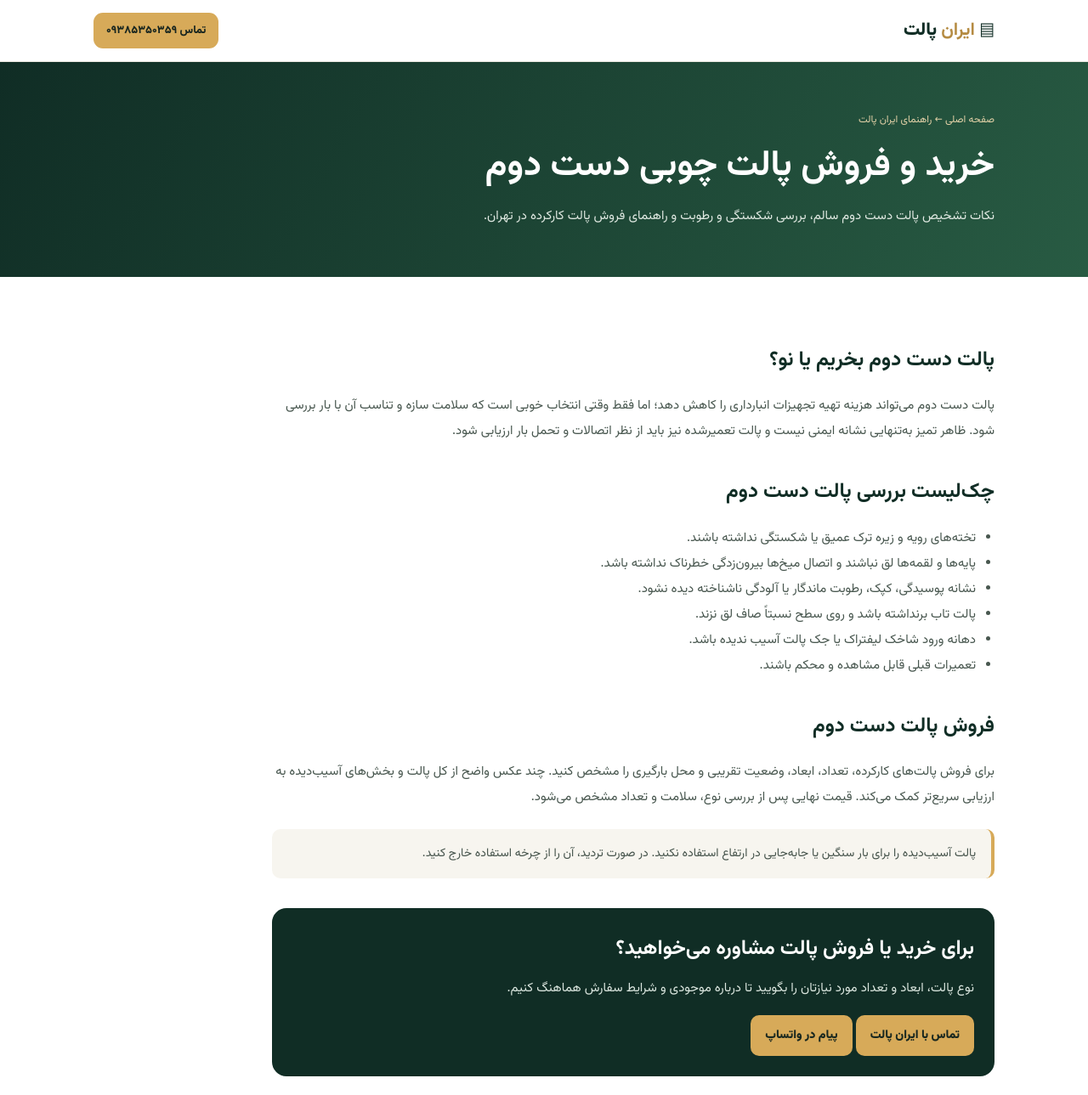
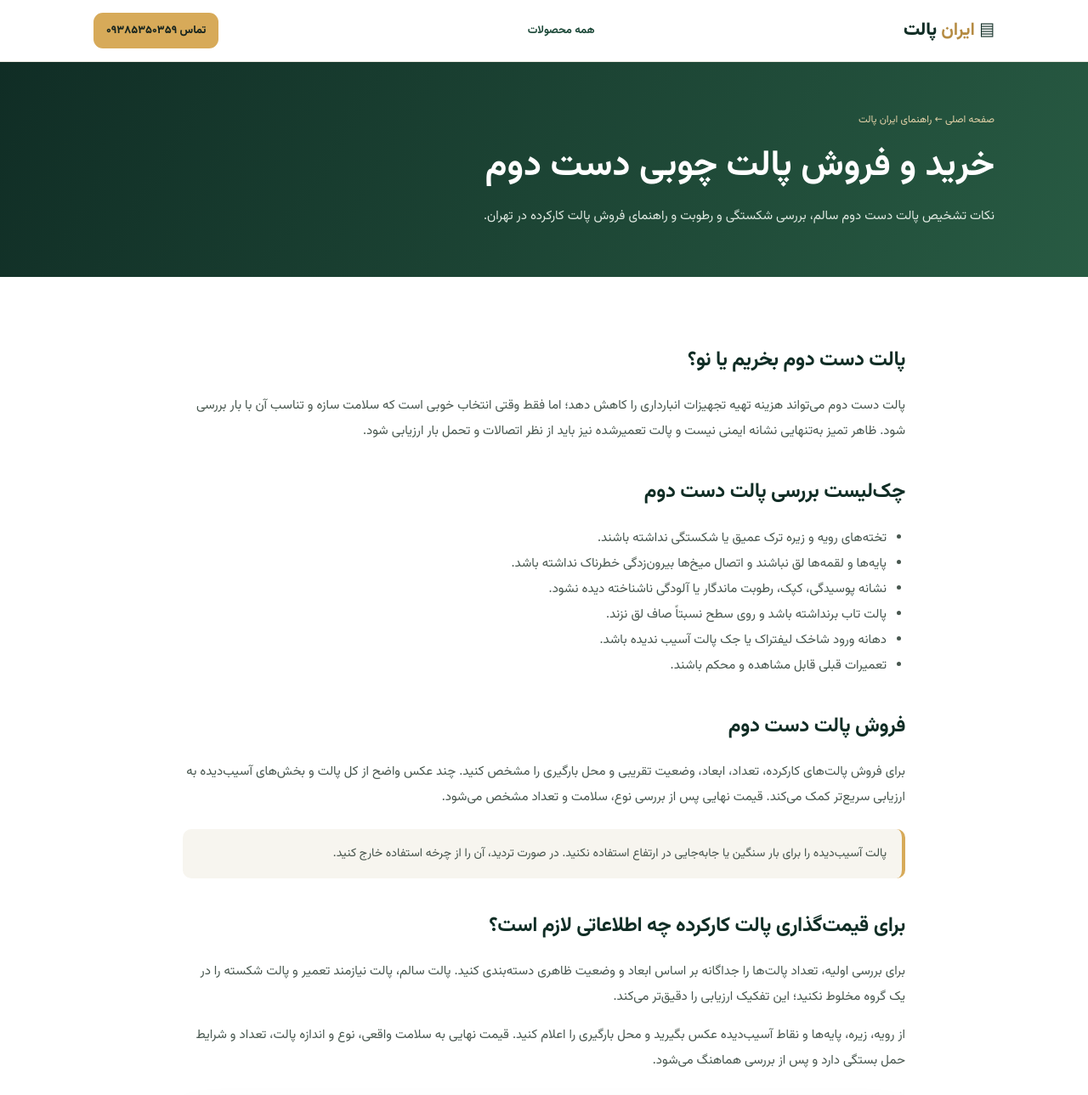
Before and after one commit to iranpalleet-afk/iranpalet, a plain HTML site: page pallet-used.html in a window 1280 px wide. Shown: the top 1289 px of the page at 85% size. Drawn offline with Linux system fonts and the light colour scheme.

Commit message:
Improve SEO and ordering guidance for pallet-used.html

```diff
--- a/pallet-used.html
+++ b/pallet-used.html
@@ -1,8 +1,10 @@
 <!doctype html>
 <html lang="fa" dir="rtl"><head><meta charset="utf-8"><meta name="viewport" content="width=device-width,initial-scale=1">
-<title>خرید و فروش پالت چوبی دست دوم | ایران پالت</title><meta name="description" content="نکات تشخیص پالت دست دوم سالم، بررسی شکستگی و رطوبت و راهنمای فروش پالت کارکرده در تهران."><meta name="robots" content="index,follow">
+<title>خرید و فروش پالت چوبی دست دوم در تهران | ایران پالت</title><meta name="description" content="راهنمای خرید پالت چوبی دست دوم و فروش پالت کارکرده در تهران؛ بررسی شکستگی، پوسیدگی، اتصالات، ابعاد و نکات اعلام تعداد و قیمت."><meta name="robots" content="index,follow">
 <link rel="canonical" href="https://iranpalleet-afk.github.io/iranpalet/pallet-used.html">
 <meta name="theme-color" content="#102d25">
+<meta name="author" content="ایران پالت"><meta property="og:locale" content="fa_IR"><meta property="og:type" content="website"><meta property="og:site_name" content="ایران پالت"><meta property="og:title" content="خرید و فروش پالت چوبی دست دوم در تهران | ایران پالت"><meta property="og:description" content="راهنمای خرید پالت چوبی دست دوم و فروش پالت کارکرده در تهران؛ بررسی شکستگی، پوسیدگی، اتصالات، ابعاد و نکات اعلام تعداد و قیمت."><meta property="og:url" content="https://iranpalleet-afk.github.io/iranpalet/pallet-used.html"><meta name="twitter:card" content="summary"><meta name="twitter:title" content="خرید و فروش پالت چوبی دست دوم در تهران | ایران پالت"><meta name="twitter:description" content="راهنمای خرید پالت چوبی دست دوم و فروش پالت کارکرده در تهران؛ بررسی شکستگی، پوسیدگی، اتصالات، ابعاد و نکات اعلام تعداد و قیمت."><link rel="icon" href="favicon.svg" type="image/svg+xml"><link rel="preconnect" href="https://fonts.googleapis.com"><link rel="preconnect" href="https://fonts.gstatic.com" crossorigin>
+<script type="application/ld+json">{"@context":"https://schema.org","@graph":[{"@type":"WebPage","@id":"https://iranpalleet-afk.github.io/iranpalet/pallet-used.html#webpage","url":"https://iranpalleet-afk.github.io/iranpalet/pallet-used.html","name":"خرید و فروش پالت چوبی دست دوم در تهران | ایران پالت","description":"راهنمای خرید پالت چوبی دست دوم و فروش پالت کارکرده در تهران؛ بررسی شکستگی، پوسیدگی، اتصالات، ابعاد و نکات اعلام تعداد و قیمت.","inLanguage":"fa-IR","isPartOf":{"@type":"WebSite","name":"ایران پالت","url":"https://iranpalleet-afk.github.io/iranpalet/"}},{"@type":"BreadcrumbList","itemListElement":[{"@type":"ListItem","position":1,"name":"صفحه اصلی","item":"https://iranpalleet-afk.github.io/iranpalet/"},{"@type":"ListItem","position":2,"name":"خرید و فروش پالت چوبی دست دوم در تهران","item":"https://iranpalleet-afk.github.io/iranpalet/pallet-used.html"}]}]}</script>
 <style>
 @import url('https://fonts.googleapis.com/css2?family=Vazirmatn:wght@400;500;600;700;800;900&display=swap');
 :root{--forest:#102d25;--green:#1d4939;--gold:#d7aa59;--cream:#f7f5ef;--ink:#17251f;--muted:#69766f;--line:#e9e7df}
@@ -12,17 +14,18 @@ header{background:#fff;border-bottom:1px solid var(--line);position:sticky;top:0
 main{padding:42px 0 70px}.content{max-width:850px}.content h2{font-size:24px;color:var(--forest);margin:32px 0 10px}.content h3{font-size:18px;color:var(--green);margin:23px 0 8px}.content p,.content li{font-size:15px;color:#48574f}.content ul{padding-right:22px}.note{background:var(--cream);border-right:4px solid var(--gold);padding:15px 18px;border-radius:10px;margin:22px 0;color:#45534b;font-size:14px}
 table{width:100%;border-collapse:collapse;margin:18px 0;font-size:14px}td,th{border:1px solid var(--line);padding:11px;text-align:right}th{background:var(--cream);color:var(--forest)}
 .cta{background:var(--forest);color:#fff;border-radius:17px;padding:24px;margin-top:35px}.cta h2{color:#fff;margin:0 0 8px}.cta p{color:#dbe6df;margin:0 0 16px}.btn{display:inline-block;background:var(--gold);color:#18271f;border-radius:10px;padding:10px 17px;font-weight:900;font-size:14px}
-.related{display:flex;flex-wrap:wrap;gap:10px;margin-top:25px}.related a{background:#f2f3ef;border:1px solid var(--line);border-radius:9px;padding:8px 12px;font-size:13px;color:var(--green);font-weight:700}
+.content{margin-inline:auto}.content h2{letter-spacing:-.35px}.content a:focus-visible,.nav a:focus-visible{outline:3px solid #d7aa59;outline-offset:3px}.cta{box-shadow:0 18px 42px #102d251c}.btn{transition:transform .2s,box-shadow .2s}.btn:hover{transform:translateY(-2px);box-shadow:0 8px 20px #0002}.related{display:flex;flex-wrap:wrap;gap:10px;margin-top:25px}.related a{background:#f2f3ef;border:1px solid var(--line);border-radius:9px;padding:8px 12px;font-size:13px;color:var(--green);font-weight:700}
 footer{background:#0b211b;color:#dce6df;padding:23px 0;font-size:12px}.foot{display:flex;justify-content:space-between;gap:12px;flex-wrap:wrap}
 @media(max-width:600px){.hero{padding:40px 0}.nav{height:64px}.content h2{font-size:21px}td,th{padding:8px;font-size:12px}}
 </style></head><body>
-<header><div class="wrap nav"><a class="brand" href="index.html">▤ <b>ایران</b> پالت</a><a href="tel:09385350359">تماس ۰۹۳۸۵۳۵۰۳۵۹</a></div></header>
+<header><div class="wrap nav"><a class="brand" href="index.html">▤ <b>ایران</b> پالت</a><a href="products.html" style="font-size:13px;font-weight:700;color:#1d4939">همه محصولات</a><a href="tel:09385350359">تماس ۰۹۳۸۵۳۵۰۳۵۹</a></div></header>
 <section class="hero"><div class="wrap"><div class="crumb"><a href="index.html">صفحه اصلی</a> ← راهنمای ایران پالت</div><h1>خرید و فروش پالت چوبی دست دوم</h1><p>نکات تشخیص پالت دست دوم سالم، بررسی شکستگی و رطوبت و راهنمای فروش پالت کارکرده در تهران.</p></div></section>
 <main><div class="wrap"><article class="content">
 <h2>پالت دست دوم بخریم یا نو؟</h2><p>پالت دست دوم می‌تواند هزینه تهیه تجهیزات انبارداری را کاهش دهد؛ اما فقط وقتی انتخاب خوبی است که سلامت سازه و تناسب آن با بار بررسی شود. ظاهر تمیز به‌تنهایی نشانه ایمنی نیست و پالت تعمیرشده نیز باید از نظر اتصالات و تحمل بار ارزیابی شود.</p>
 <h2>چک‌لیست بررسی پالت دست دوم</h2><ul><li>تخته‌های رویه و زیره ترک عمیق یا شکستگی نداشته باشند.</li><li>پایه‌ها و لقمه‌ها لق نباشند و اتصال میخ‌ها بیرون‌زدگی خطرناک نداشته باشد.</li><li>نشانه پوسیدگی، کپک، رطوبت ماندگار یا آلودگی ناشناخته دیده نشود.</li><li>پالت تاب برنداشته باشد و روی سطح نسبتاً صاف لق نزند.</li><li>دهانه ورود شاخک لیفتراک یا جک پالت آسیب ندیده باشد.</li><li>تعمیرات قبلی قابل مشاهده و محکم باشند.</li></ul>
 <h2>فروش پالت دست دوم</h2><p>برای فروش پالت‌های کارکرده، تعداد، ابعاد، وضعیت تقریبی و محل بارگیری را مشخص کنید. چند عکس واضح از کل پالت و بخش‌های آسیب‌دیده به ارزیابی سریع‌تر کمک می‌کند. قیمت نهایی پس از بررسی نوع، سلامت و تعداد مشخص می‌شود.</p>
 <div class="note">پالت آسیب‌دیده را برای بار سنگین یا جابه‌جایی در ارتفاع استفاده نکنید. در صورت تردید، آن را از چرخه استفاده خارج کنید.</div>
+<section class="decision-guide"><h2>برای قیمت‌گذاری پالت کارکرده چه اطلاعاتی لازم است؟</h2><p>برای بررسی اولیه، تعداد پالت‌ها را جداگانه بر اساس ابعاد و وضعیت ظاهری دسته‌بندی کنید. پالت سالم، پالت نیازمند تعمیر و پالت شکسته را در یک گروه مخلوط نکنید؛ این تفکیک ارزیابی را دقیق‌تر می‌کند.</p><p>از رویه، زیره، پایه‌ها و نقاط آسیب‌دیده عکس بگیرید و محل بارگیری را اعلام کنید. قیمت نهایی به سلامت واقعی، نوع و اندازه پالت، تعداد و شرایط حمل بستگی دارد و پس از بررسی هماهنگ می‌شود.</p></section>
 <div class="cta"><h2>برای خرید یا فروش پالت مشاوره می‌خواهید؟</h2><p>نوع پالت، ابعاد و تعداد مورد نیازتان را بگویید تا درباره موجودی و شرایط سفارش هماهنگ کنیم.</p><a class="btn" href="tel:09385350359">تماس با ایران پالت</a> <a class="btn" href="https://wa.me/989385350359">پیام در واتساپ</a></div>
 <div class="related"><a href="products.html">همه محصولات</a><a href="pallet-new.html">پالت نو</a><a href="pallet-used.html">پالت دست دوم</a><a href="pallet-scrap.html">ضایعات پالت</a><a href="pallet-sizes.html">ابعاد پالت</a><a href="pallet-price.html">راهنمای قیمت</a><a href="buying-guide.html">راهنمای خرید</a><a href="faq.html">سوالات متداول</a></div>
 </article></div></main>
```
